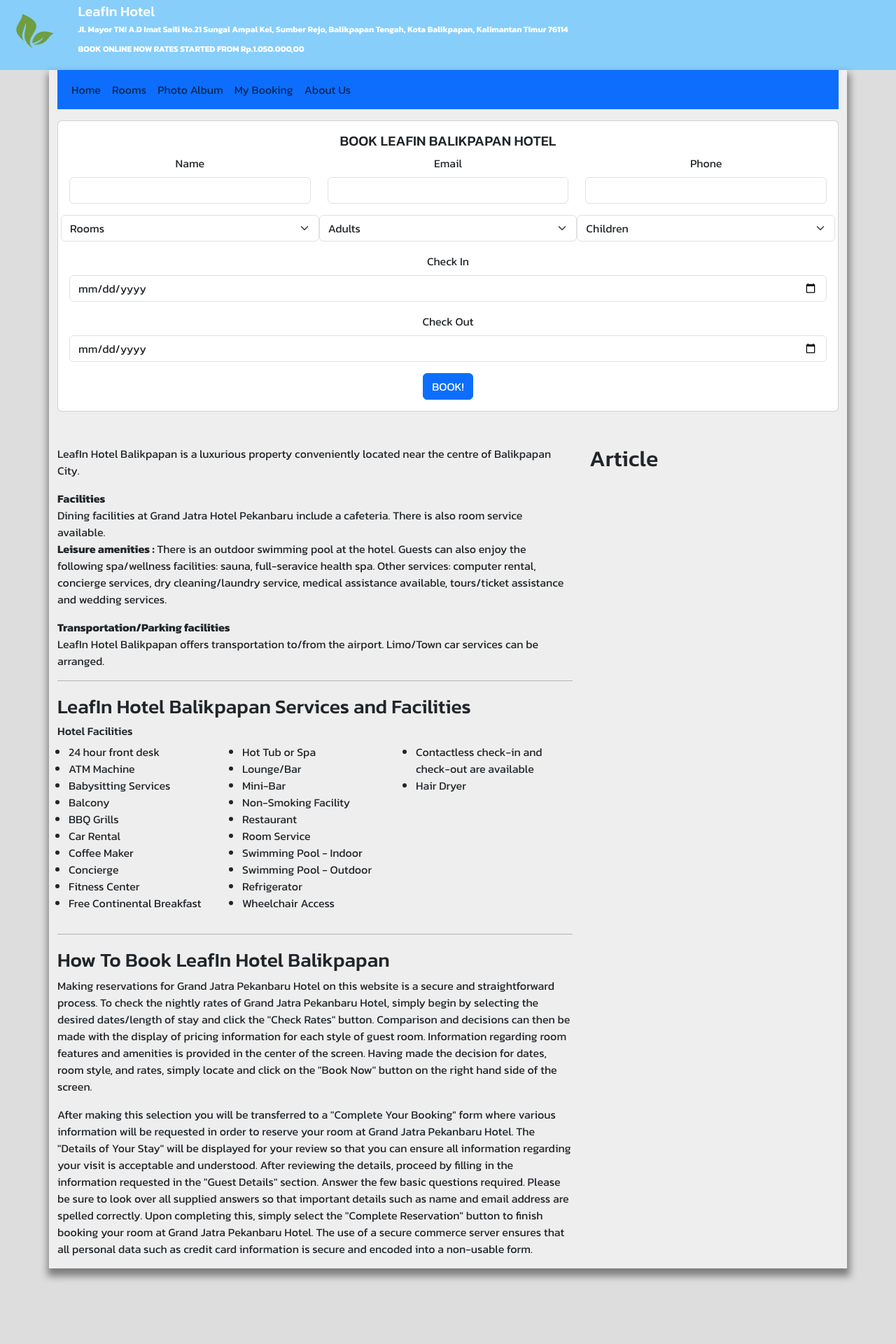
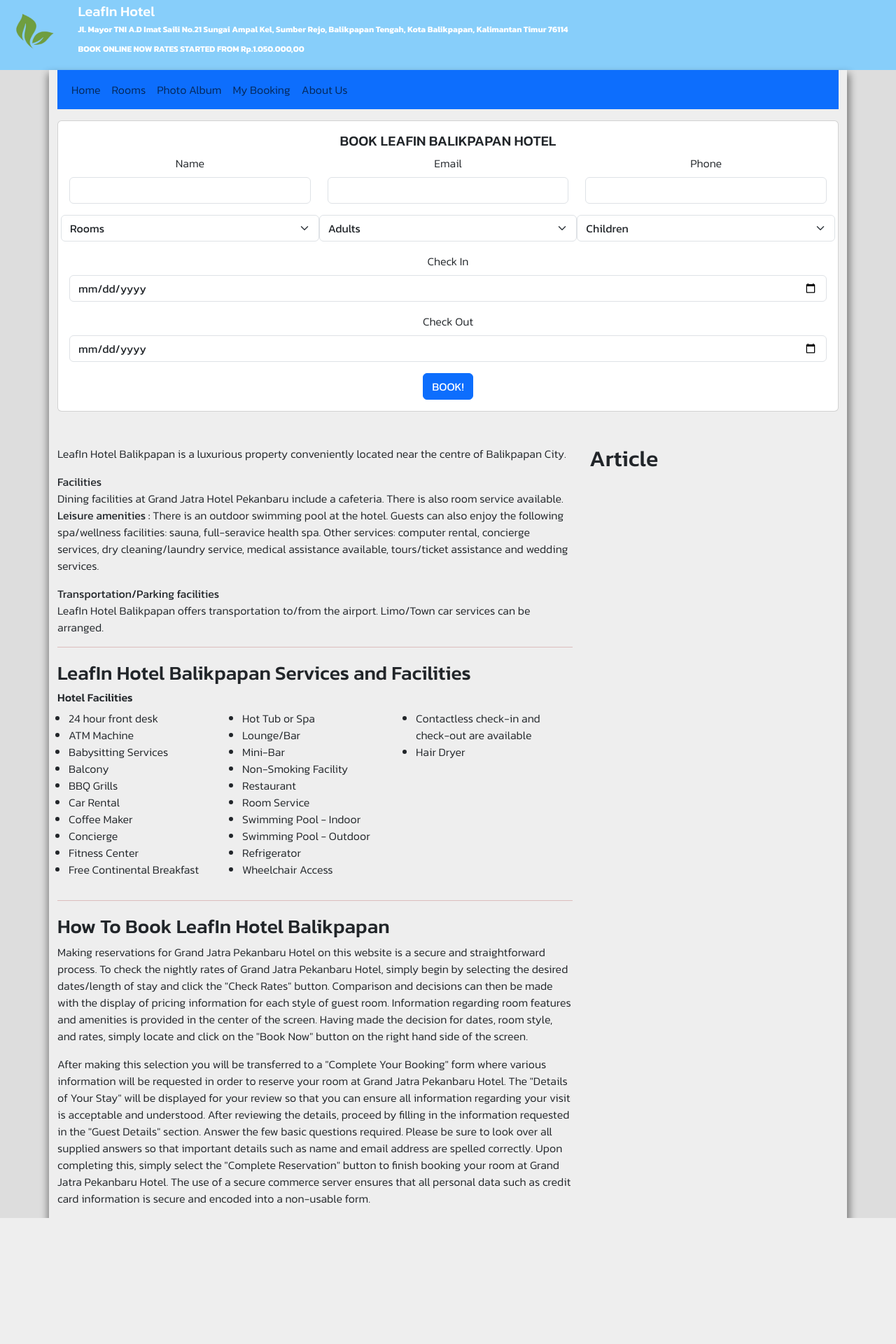
Before and after one commit to Ilyasafn/WebHotel, a PHP site: page /?page=1 in a window 1280 px wide. Shown: the top 1920 px of the page at 70% size. After the commit the page ends 1740 px from the top, so only its background shows below. Run offline with PHP 8.4, Linux system fonts and the light colour scheme.

Commit message:
menambah beberapa style baru

```diff
--- a/styles/style.css
+++ b/styles/style.css
@@ -1,10 +1,10 @@
 html,
 body {
   font-family: "Kanit", sans-serif;
-  font-weight: 400;
+  font-weight: 300;
   font-style: normal;
   background-color: #ddd;
-  min-height: 100000px;
+  min-height: 1000px;
 }
 
 * {
@@ -19,10 +19,6 @@ body {
   -moz-box-shadow: 1px 8px 10px 3px rgba(0, 0, 0, 0.43);
 }
 
-nav {
-  background-color: #333;
-  color: white;
-}
 
 .container-fluid {
   width: 100%;
@@ -43,7 +39,7 @@ nav {
 }
 
 hr {
-  color: black;
+  color: brown;
   height: 5px;
   width: 100%;
 }
```
